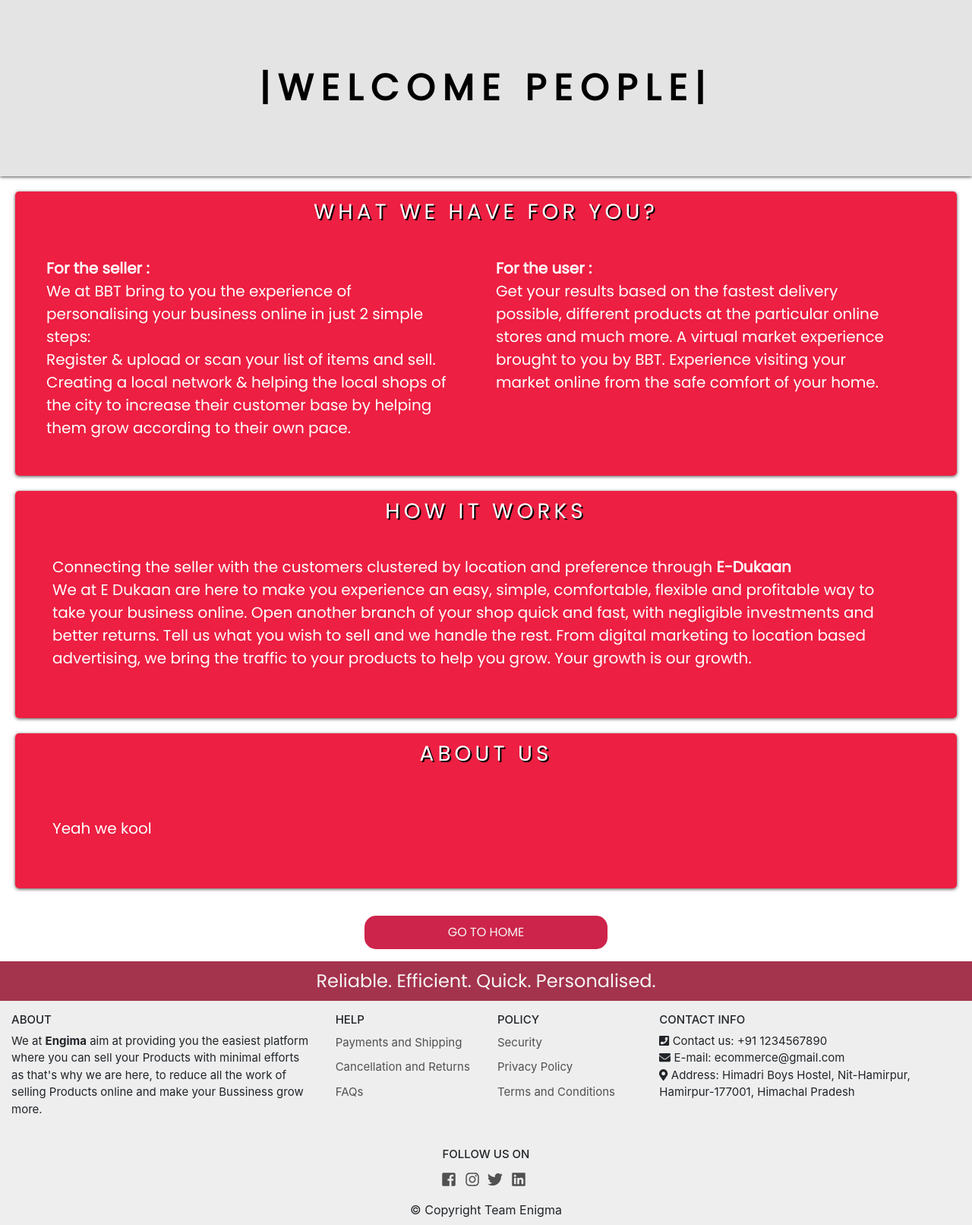
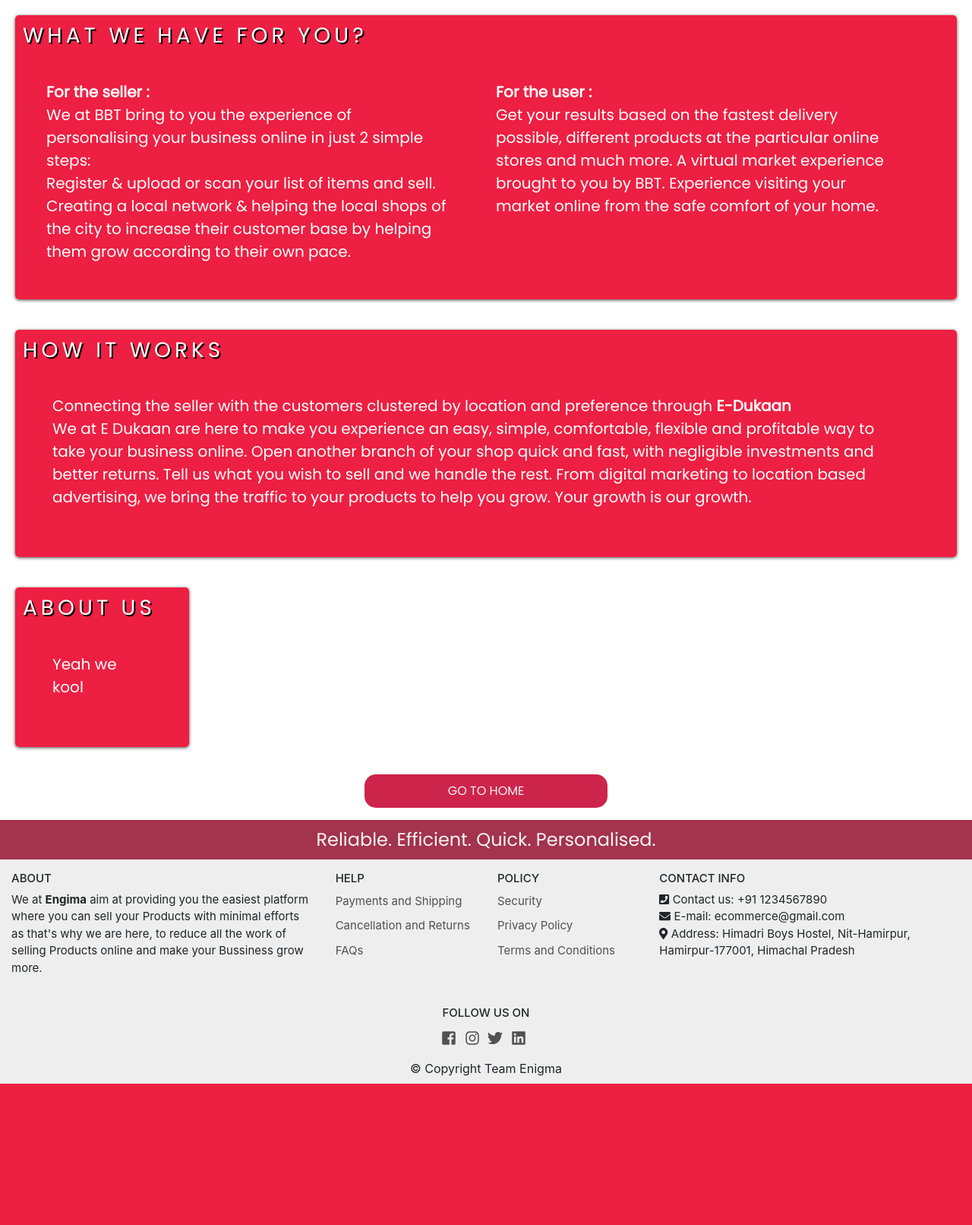
Before and after one commit to AvishrantsSh/Django_Ecomm, a Django app: page / in a window 1280 px wide. Shown: the part 88-1700 px from the top of the page at 76% size. After the commit the page ends 1514 px from the top, so only its background shows below. Run offline with Django 3.2, Linux system fonts and the light colour scheme; parts of the project's set-up code (start-up, migrations or seed data) failed here and were passed over; some libraries are stand-ins or nearby versions.

Commit message:
Update about.html
preloader added

```diff
--- a/templates/about.html
+++ b/templates/about.html
@@ -14,7 +14,7 @@
 
 	</div>
 
-    <div class="card">
+    <div id="cardid1" class="card">
         <h3 id="card-head">What we have for you?</h3>
         <div class="row define-container container-fluid">
             <p class="col-md-6 define-sec" id = "left_define">
@@ -32,7 +32,7 @@
         </div>
     </div>
 
-    <div class="card">
+    <div id="cardid2" class="card">
         <h3 id="card-head">How it Works</h3>
         <div class="row work-sec container-fluid">
             Connecting the seller with the customers clustered by location and preference through&nbsp;<b> E-Dukaan</b>We at E Dukaan are here to make you experience an easy, simple, comfortable, flexible and profitable way to take your business online.
@@ -43,7 +43,7 @@
         </div>
     </div>
 
-    <div class="card">
+    <div id="cardid3" class="card">
         <h3 id="card-head">About Us</h3><br>
         <div class="row about-us container-fluid">
             Yeah we kool
@@ -68,9 +68,18 @@
         if(i<text.length){
             document.getElementById("title_sec").innerHTML+=text[i];
             i++;
-            setTimeout(typing,200);
+            setTimeout(typing,150);
         }
     }
     typing();
+    window.addEventListener('load',setTimeout(function(){
+        document.getElementById("title_sec").style.display='none';
+        document.getElementById("title_sec").style.textAlign='center';
+        document.getElementById("cardid1").style.display='inline-block';
+        document.getElementById("cardid2").style.display='inline-block';
+        document.getElementById("cardid3").style.display='inline-block';
+        document.getElementById("cart-btn").style.display='inline-block';
+    },3000)
+    );
 </script>
 {%endblock content%}
```
